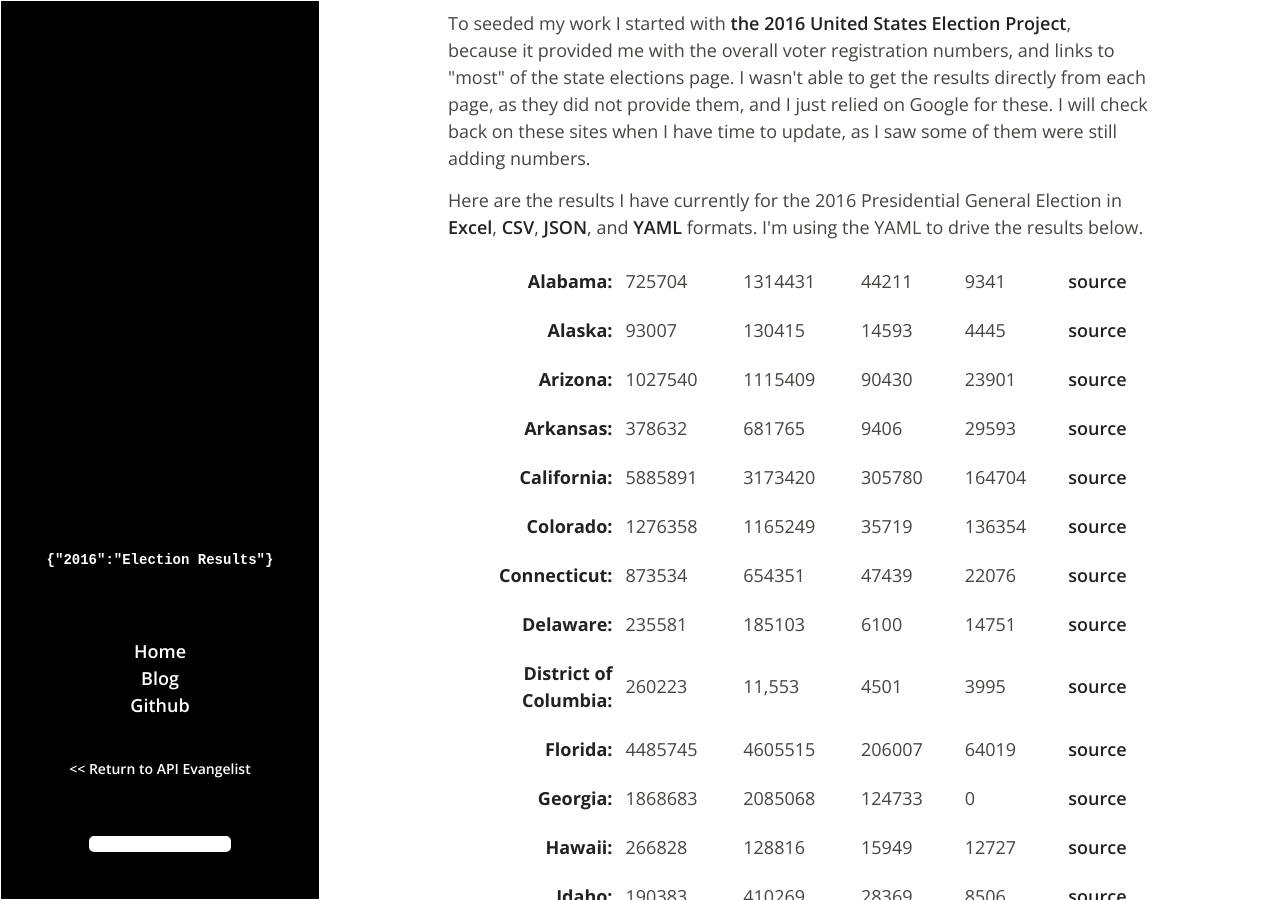
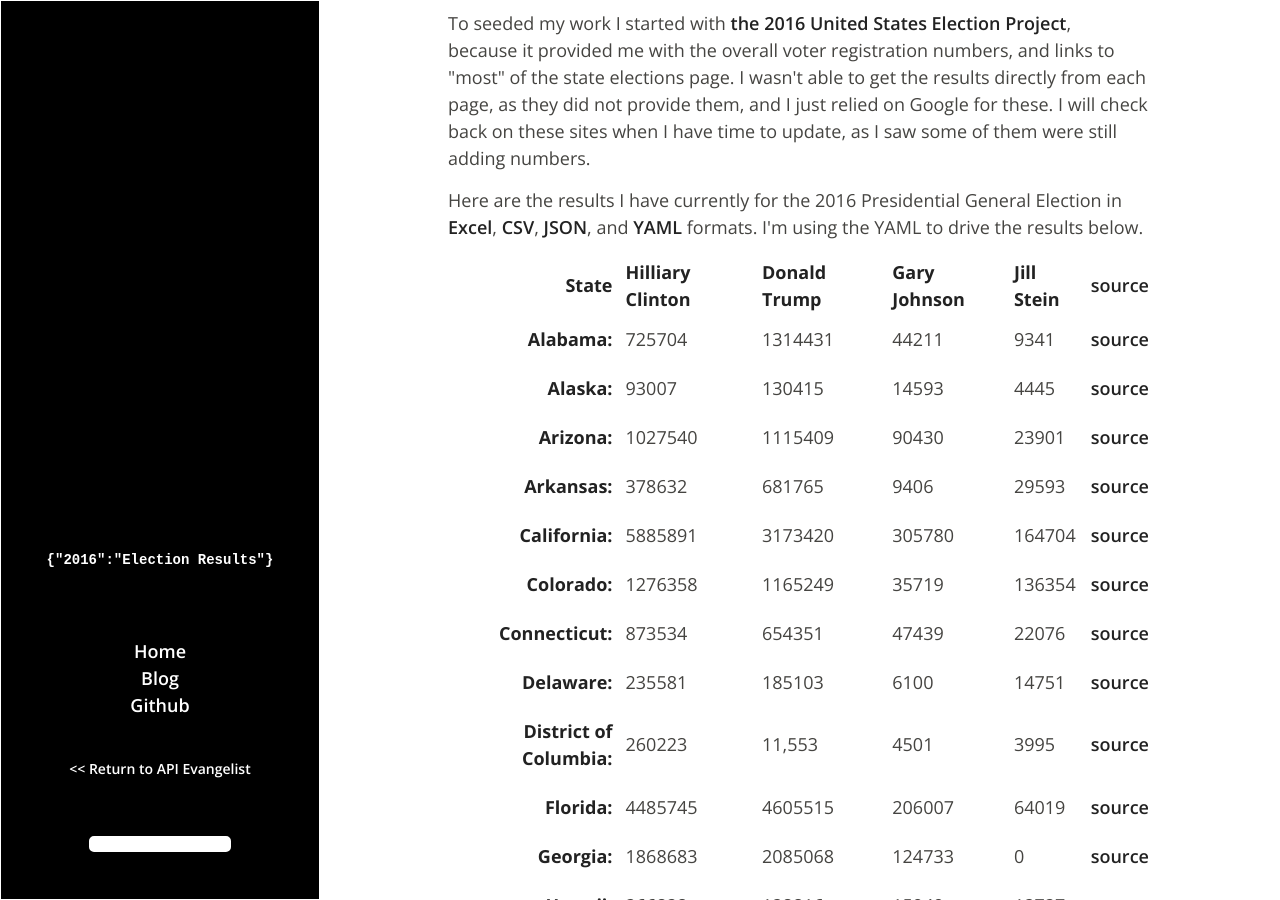
Before and after one commit to adopta-agency/2016-presidential-election-results, a Jekyll site: the page built from index.html, in a window 1280 px wide and 900 px high, scrolled down 1138 px. Built offline with Jekyll 4.4.1, drawn with Linux system fonts in a browser that asks for light colours.

Commit message:
add headers

```diff
--- a/index.html
+++ b/index.html
@@ -49,6 +49,14 @@ title: 2016 Presidential Election Results
 <p>Here are the results I have currently for the 2016 Presidential General&nbsp;Election in <a href="http://2016-election.adopta.agency/data/2016-November-General-Election-Turnout-Rates.xlsx">Excel</a>, <a href="http://2016-election.adopta.agency/data/2016-November-General-Election-Turnout-Rates.csv">CSV</a>, <a href="http://2016-election.adopta.agency/data/2016-November-General-Election-Turnout-Rates.json">JSON</a>, and <a href="https://raw.githubusercontent.com/adopta-agency/2016-presidential-election-results/gh-pages/_data/results.yaml">YAML</a> formats. I'm using the YAML to drive the results below.</p>
 
 <table width="100%">
+  <tr>
+    <td align="right" width="25%" style="padding: 10px;"><strong>State</strong></td>
+    <td><strong>Hilliary Clinton</strong></td>
+    <td><strong>Donald Trump</strong></td>
+    <td><strong>Gary Johnson</strong></td>
+    <td><strong>Jill Stein</strong></td>
+    <td><a href="{{ results.state_results_website }}">source</a></td>
+  </tr>
 {% for results in site.data.results %}
 <tr>
   <td align="right" width="25%" style="padding: 10px;"><strong>{{ results.state }}:</strong></td>
```
